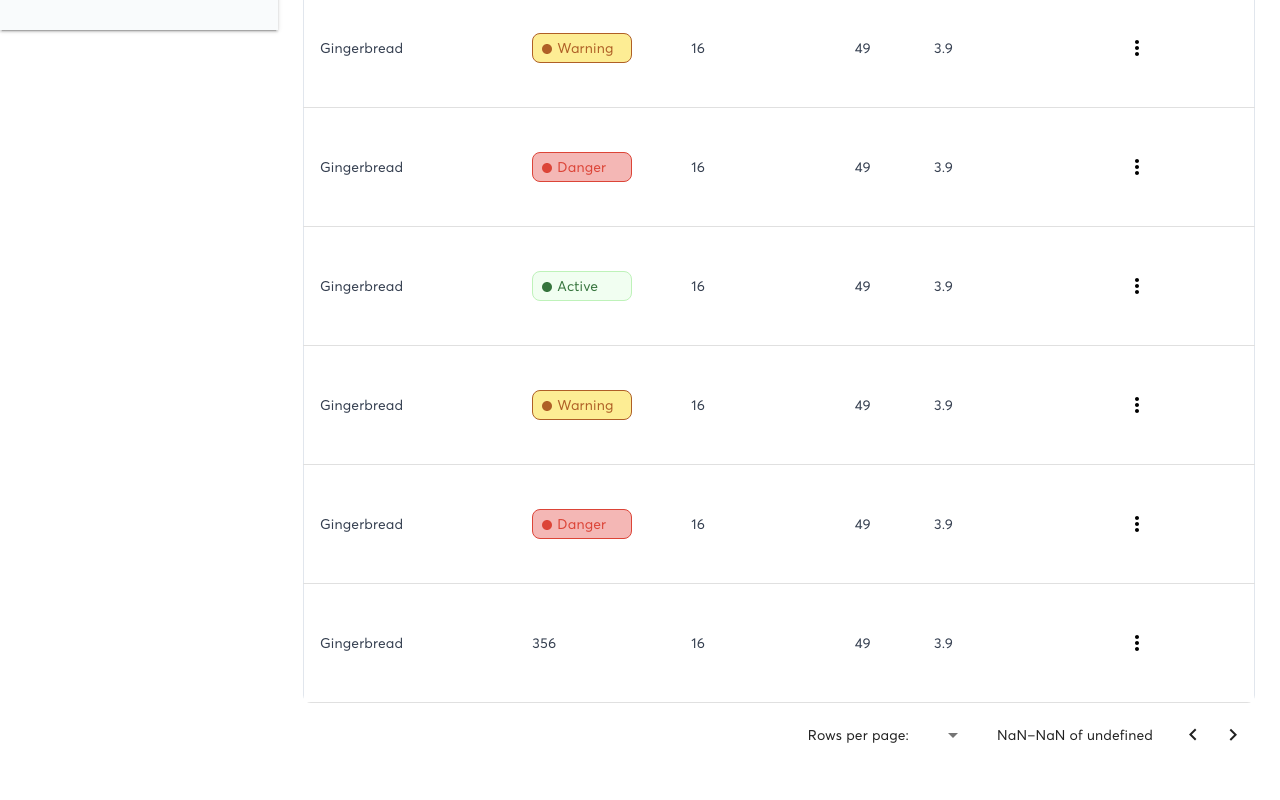
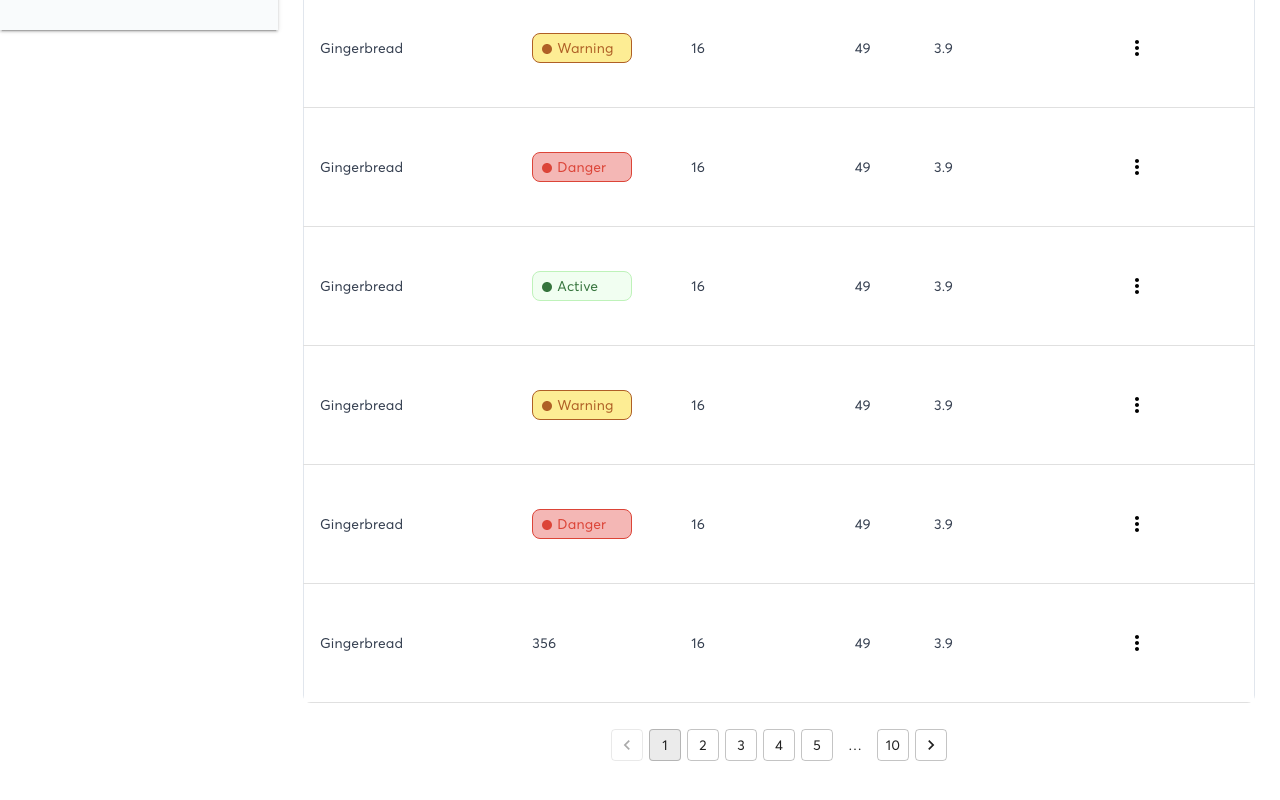
Before and after one commit to oagbolade/iBaaS, a Next.js app: page /admin in a window 1280 px wide. Shown: the part 770-1570 px from the top of the page. Built offline with nearby package versions, Linux system fonts and the light colour scheme.

Commit message:
Added pagination

```diff
--- /dev/null
+++ b/components/Pagination/Pagination.tsx
@@ -0,0 +1,17 @@
+import Pagination from '@mui/material/Pagination';
+import Stack from '@mui/material/Stack';
+
+export const TablePagination = () => {
+  return (
+    <Stack
+      sx={{
+        margin: '20px',
+        display: 'flex',
+        alignItems: 'center',
+      }}
+      spacing={2}
+    >
+      <Pagination count={10} variant="outlined" shape="rounded" />
+    </Stack>
+  );
+};
--- /dev/null
+++ b/components/Pagination/index.ts
@@ -0,0 +1 @@
+export { TablePagination } from './Pagination';
--- a/components/Table/Table.tsx
+++ b/components/Table/Table.tsx
@@ -7,10 +7,10 @@ import TableCell, { tableCellClasses } from '@mui/material/TableCell';
 import TableContainer from '@mui/material/TableContainer';
 import TableHead from '@mui/material/TableHead';
 import TableRow from '@mui/material/TableRow';
-import TablePagination from '@mui/material/TablePagination';
 import Paper from '@mui/material/Paper';
 import colors from '@/assets/colors';
 import { Status } from '@/components/Labels';
+import { TablePagination } from '@/components/Pagination';
 import {ActionMenu} from './ActionMenu';
 
 type Props = {
@@ -123,7 +123,7 @@ export const MuiTableContainer = ({ columns }: Props) => {
           </TableBody>
         </Table>
       </TableContainer>
-      <TablePagination component='div' rowsPerPageOptions={[10, 50]} />
+      <TablePagination />
     </>
   );
 };
```
